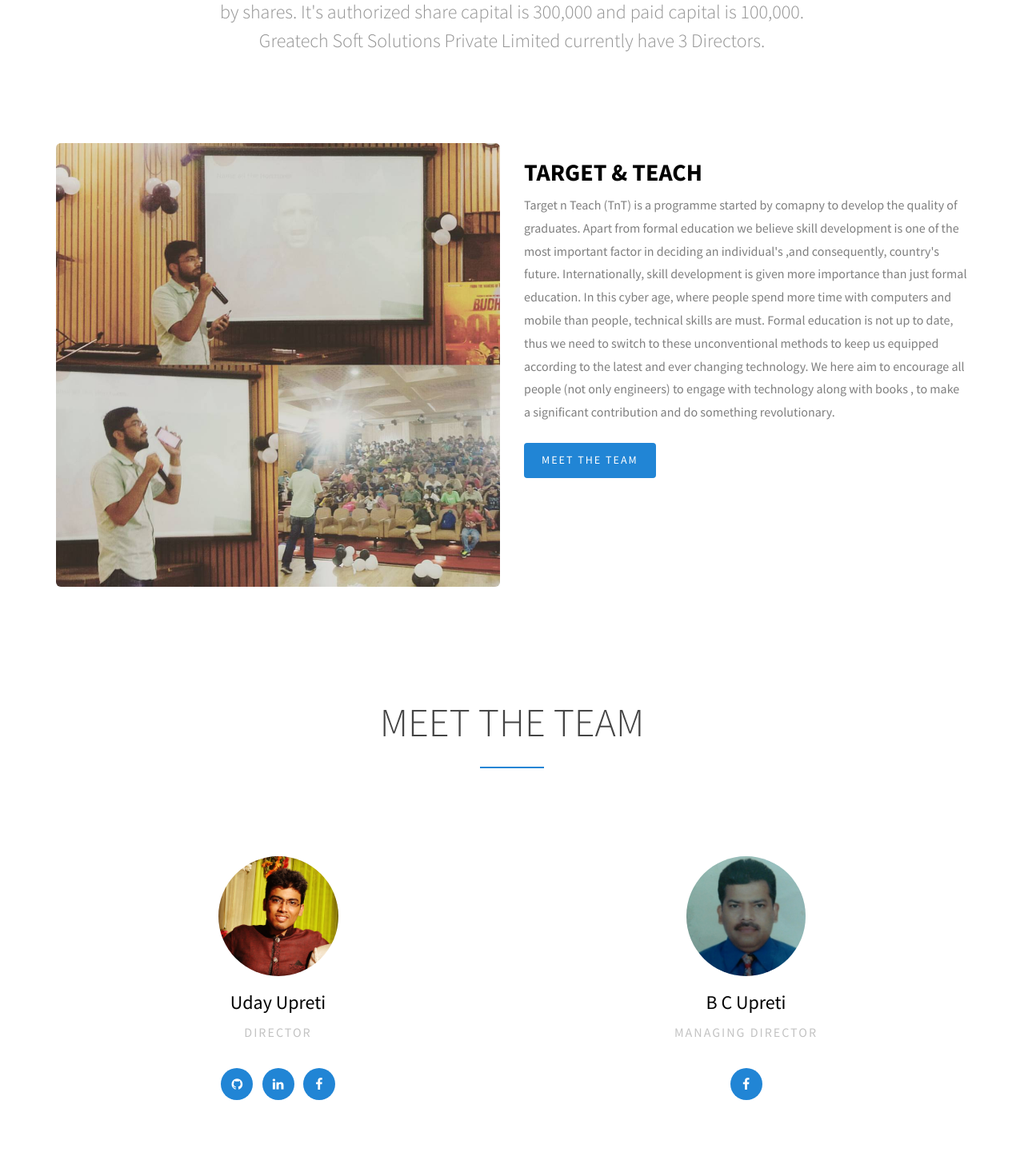
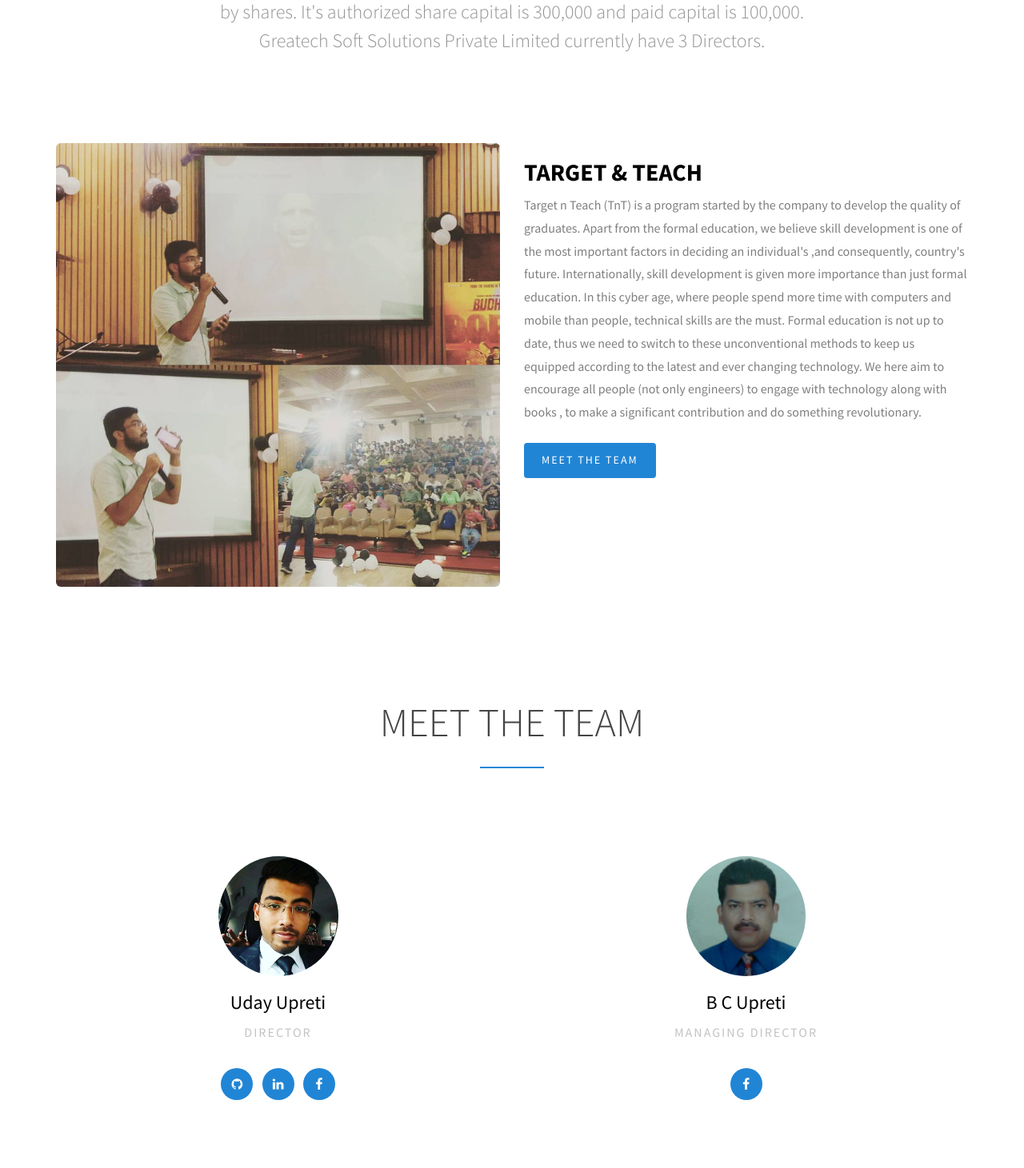
Before and after one commit to GSSPL/website, a Django app: page / in a window 1280 px wide. Shown: the part 1240-2701 px from the top of the page at 80% size. Run offline with Django 3.2, Linux system fonts and the light colour scheme; some libraries are stand-ins or nearby versions; some web fonts are replaced.

Commit message:
text errors

```diff
--- a/gssapp/templates/gssapp/index.html
+++ b/gssapp/templates/gssapp/index.html
@@ -320,7 +320,7 @@
 				</div>
 				<div class="col-md-6 to-animate">
 					<h2><b>TARGET & TEACH</b></h2>
-					<p>Target n Teach (TnT) is a programme started by comapny to develop the quality of graduates. Apart from formal education we believe skill development is one of the most important factor in deciding an individual's ,and consequently, country's future. Internationally, skill development is given more importance than just formal education. In this cyber age, where people spend more time with computers and mobile than people, technical skills are must. Formal education is not up to date, thus we need to switch to these unconventional methods to keep us equipped according to the latest and ever changing technology. We here aim to encourage all people (not only engineers) to engage with technology along with books , to make a significant contribution and do something revolutionary.</p>
+					<p>Target n Teach (TnT) is a program started by the company to develop the quality of graduates. Apart from the formal education, we believe skill development is one of the most important factors in deciding an individual's ,and consequently, country's future. Internationally, skill development is given more importance than just formal education. In this cyber age, where people spend more time with computers and mobile than people, technical skills are the must. Formal education is not up to date, thus we need to switch to these unconventional methods to keep us equipped according to the latest and ever changing technology. We here aim to encourage all people (not only engineers) to engage with technology along with books , to make a significant contribution and do something revolutionary.</p>
 					<p><a href="#team" class="btn btn-primary">Meet the team</a></p>
 				</div>
             </div>
@@ -332,7 +332,7 @@
                     <div class="row row-bottom-padded-lg">
                         <div class="col-md-6 text-center to-animate">
                             <div class="person">
-                                <img src="{%static 'images/2.png' %}" class="img-responsive img-rounded" alt="Person">
+                                <img src="{%static 'images/2.jpg' %}" class="img-responsive img-rounded" alt="Person">
                                 <h3 class="name">Uday Upreti</h3>
                                 <div class="position">Director</div>
                                 <!-- <p></p> -->
@@ -345,7 +345,7 @@
                         </div>
                         <div class="col-md-6 text-center to-animate">
                             <div class="person">
-                                <img src="{%static 'images/1.png' %}" class="img-responsive img-rounded" alt="Person">
+                                <img src="{%static 'images/1.jpg' %}" class="img-responsive img-rounded" alt="Person">
                                 <h3 class="name">B C Upreti</h3>
                                 <div class="position">Managing Director</div>
                                 <!-- <p></p> -->
@@ -545,7 +545,7 @@
                 <div class="col-md-12">
                     <!-- Press Item -->
                     <div class="fh5co-press-item to-animate">
-                        <div class="fh5co-press-img" style="background-image: url('{% static 'images/e1.png' %}')" >
+                        <div class="fh5co-press-img" style="background-image: url('{% static 'images/e1.jpg' %}')" >
                         </div>
                         <div class="fh5co-press-text">WEB DEVELOPMENT WORKSHOP (DTU) <small> (05.09.2015 - 06.09.2015)</small> <span class="fh5co-border"></span></h3>
                             <p>Congratulations to our team for successfully conducting our first workshop on Web Development in DTU. 63 students from over 6 colleges came, like DTU,BVP, MAIT, Hindu , Krishna Engineering College (UPTU), etc. It was great to see soo much enthusiasm in these kids from B.tech ,BCA and B.Sc. We hope of conducting many more workshops like this and wish they all be a big success like this one.</p>
@@ -555,10 +555,10 @@
                     <!-- Press Item -->
 
                     <div class="fh5co-press-item to-animate">
-                        <div class="fh5co-press-img"  style="background-image: url('{% static 'images/e2.png' %}')">
+                        <div class="fh5co-press-img"  style="background-image: url('{% static 'images/e2.jpg' %}')">
                         </div>
                         <div class="fh5co-press-text">MACHINE LEARNING WORKSHOP (DTU) <small> (10.09.2016 - 11.09.2016)</small> <span class="fh5co-border"></span></h3>
-                            <p>With the exponential advancement in technology we are soon expecting an age of Artificial Intelligence. Every technology known will be replaced by intelligent machines. And what gives the machine power to think? Machine learning algorithms. So come with us and equip yourself with one of the most powerful technology. Build intelligent and interesting systems. If you think it's too hard, then you're wrong. The implementation is very basic and done on Matlab. So, get yourself ready for the age for AI.</p>
+                            <p>With the exponential advancement in technology, we are soon expecting an age of Artificial Intelligence. Every technology known will be replaced by intelligent machines. And what gives the machine power to think? Machine learning algorithms. So come with us and equip yourself with one of the most powerful technology. Build intelligent and interesting systems. If you think it's too hard, then you're wrong. The implementation is very basic and done on Matlab. So, get yourself ready for the age for AI.</p>
                             <br/>
                         </div>
                     </div>
```
Also changed, not shown: gssapp/static/images/1.jpg (renamed from gssapp/static/images/1.png), gssapp/static/images/2.jpg (added), gssapp/static/images/2.png (deleted), gssapp/static/images/e1.jpg (renamed from gssapp/static/images/e1.png), gssapp/static/images/e2.jpg (renamed from gssapp/static/images/e2.png).
